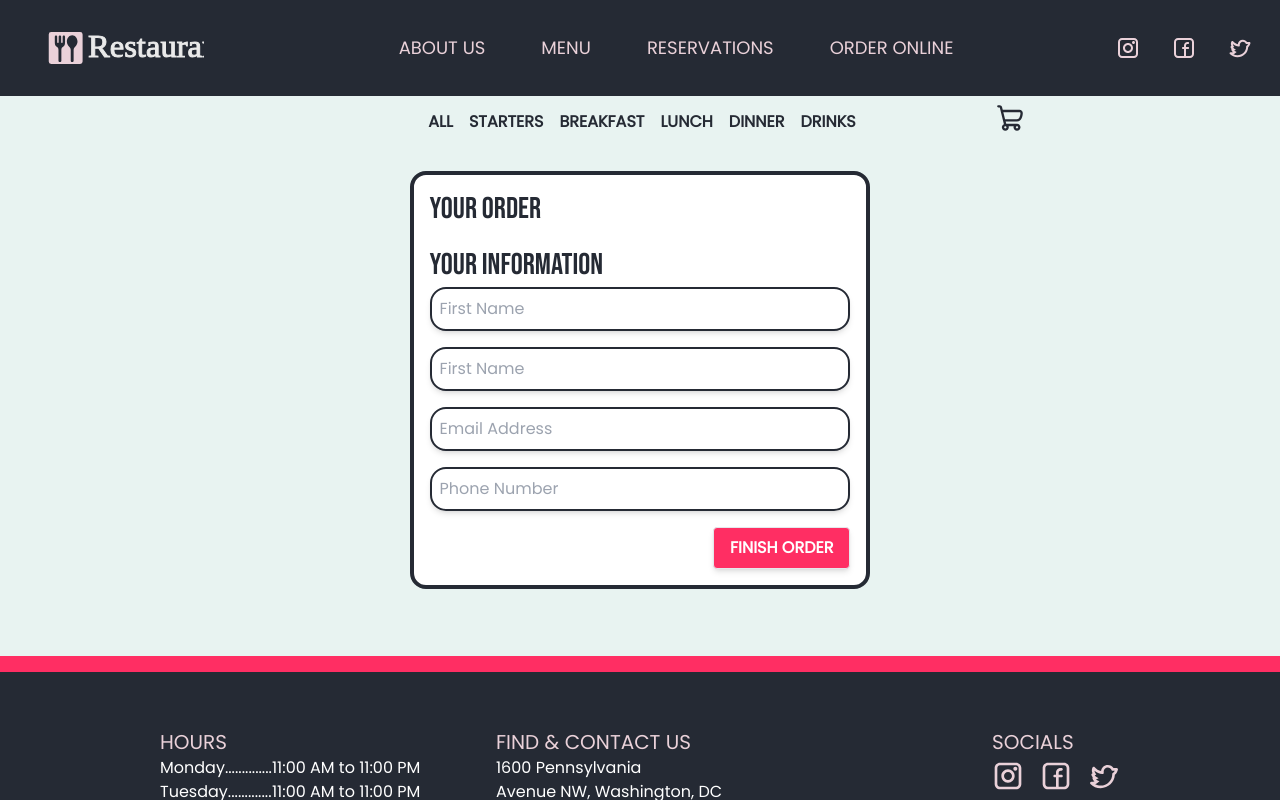
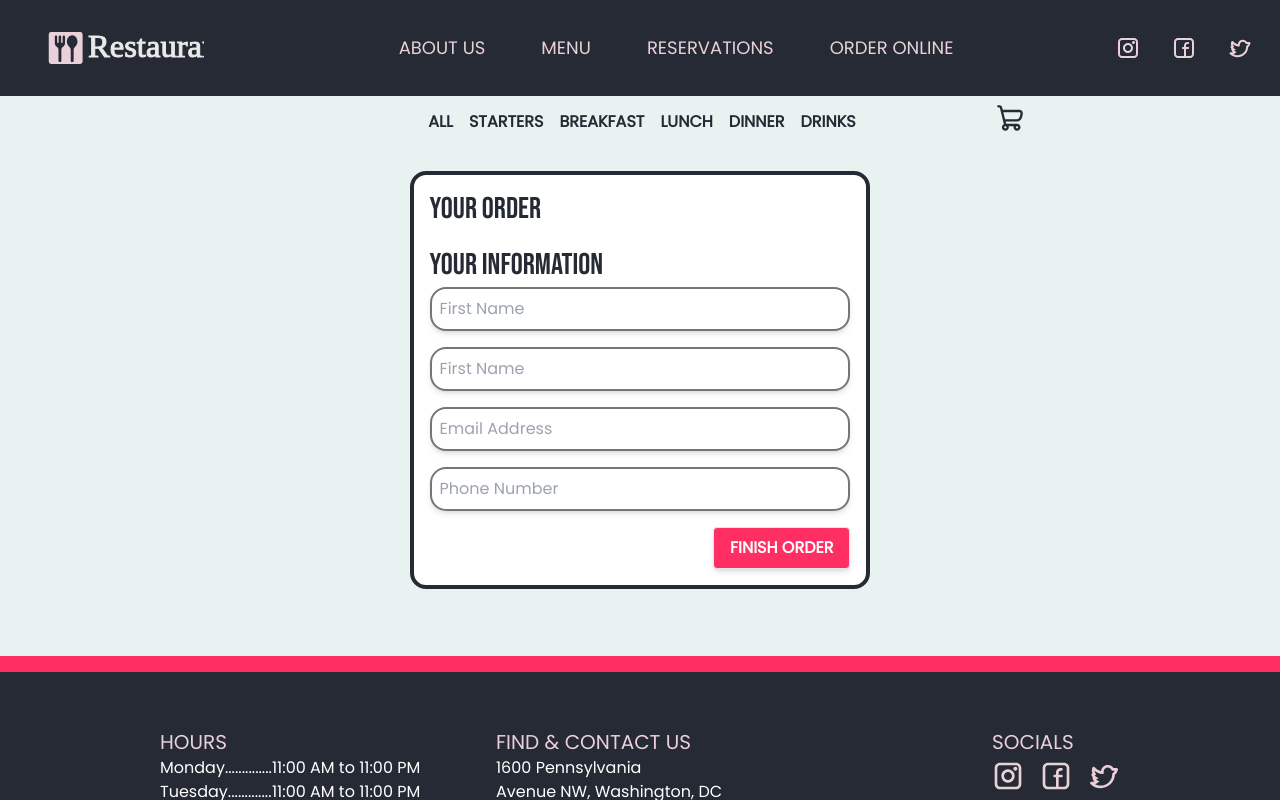
Before and after one commit to THallerJ/restaurant-next, a Next.js app: page /order/cart in a window 1280 px wide. Built offline with nearby package versions, Linux system fonts and the light colour scheme.

Commit message:
styled inputs in cart

```diff
--- a/src/app/order/cart/Cart.tsx
+++ b/src/app/order/cart/Cart.tsx
@@ -1,9 +1,14 @@
 "use client";
+import { ImportsNotUsedAsValues } from "typescript";
 import { useOrder } from "../contexts/OrderContext";
 import { InputList } from "@/components";
 
 const Cart = () => {
   const { cartItems } = useOrder();
+
+  const inputStyle =
+    "rounded-2xl border-2 border-darkLight p-2  shadow-md active:border-dark";
+
   return (
     <div className="flex w-full items-center justify-center">
       <div
@@ -23,27 +28,19 @@ const Cart = () => {
         <div>
           <h2 className="heading-sm pb-1">Your information</h2>
           <div className="flex flex-col gap-4">
-            <input
-              required
-              placeholder="First Name"
-              className="rounded-2xl border-2 border-dark p-2 shadow-md"
-            />
-            <input
-              required
-              placeholder="First Name"
-              className="rounded-2xl border-2 border-dark p-2 shadow-md"
-            />
+            <input required placeholder="First Name" className={inputStyle} />
+            <input required placeholder="First Name" className={inputStyle} />
             <input
               required
               placeholder="Email Address"
               type="email"
-              className="rounded-2xl border-2 border-dark p-2 shadow-md"
+              className={inputStyle}
             />
             <input
               required
               placeholder="Phone Number"
               type="tele"
-              className="rounded-2xl border-2 border-dark p-2 shadow-md"
+              className={inputStyle}
             />
             <button className="btn self-end">Finish order</button>
           </div>
--- a/tailwind.config.js
+++ b/tailwind.config.js
@@ -11,6 +11,7 @@ module.exports = {
     extend: {
       colors: {
         dark: "#252A34",
+        darkLight: "#73767c",
         offwhite: "#E8F3F1",
         primary: "#FF2E63",
         primaryLight: "#ff5782",
```
